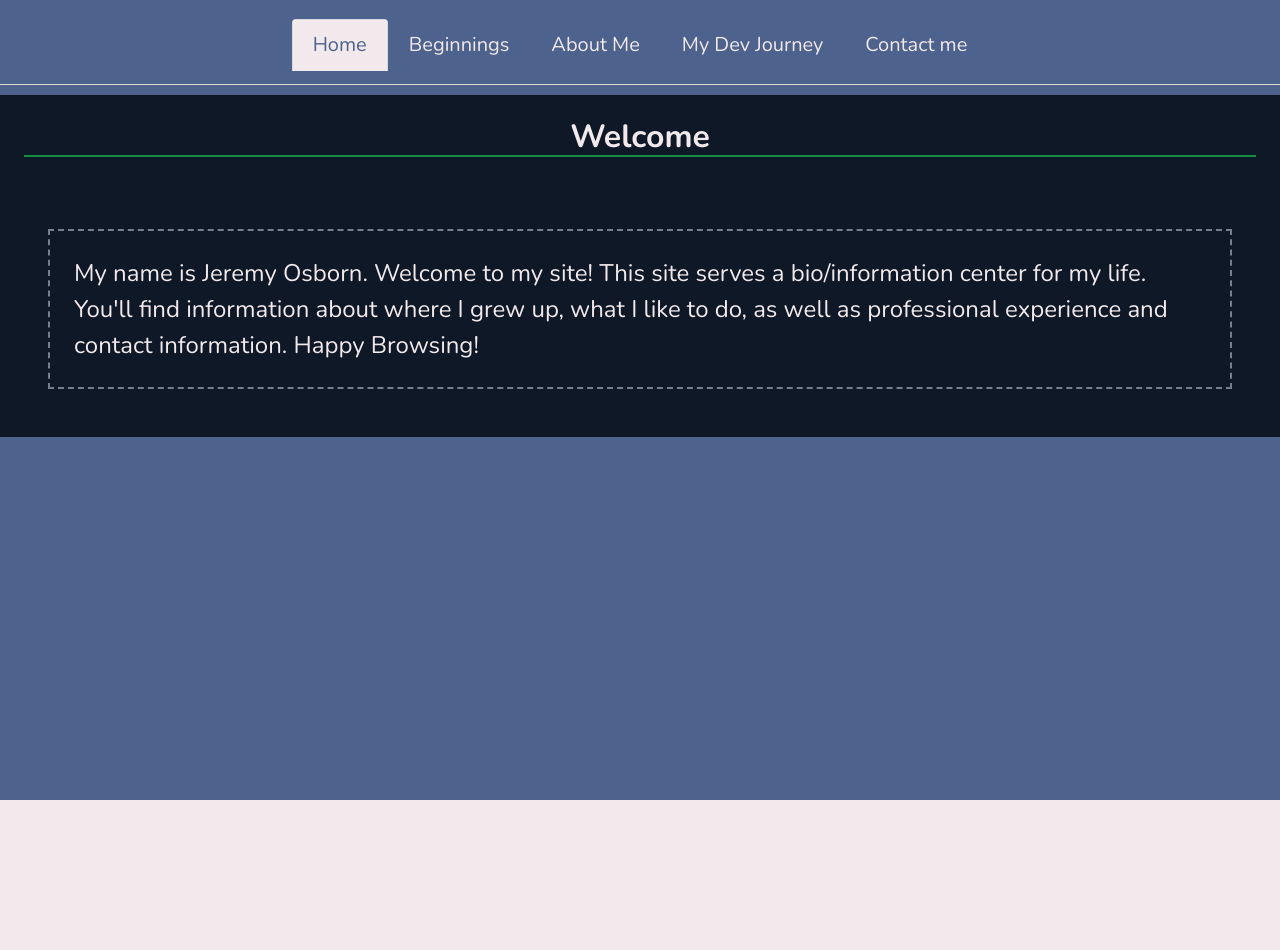
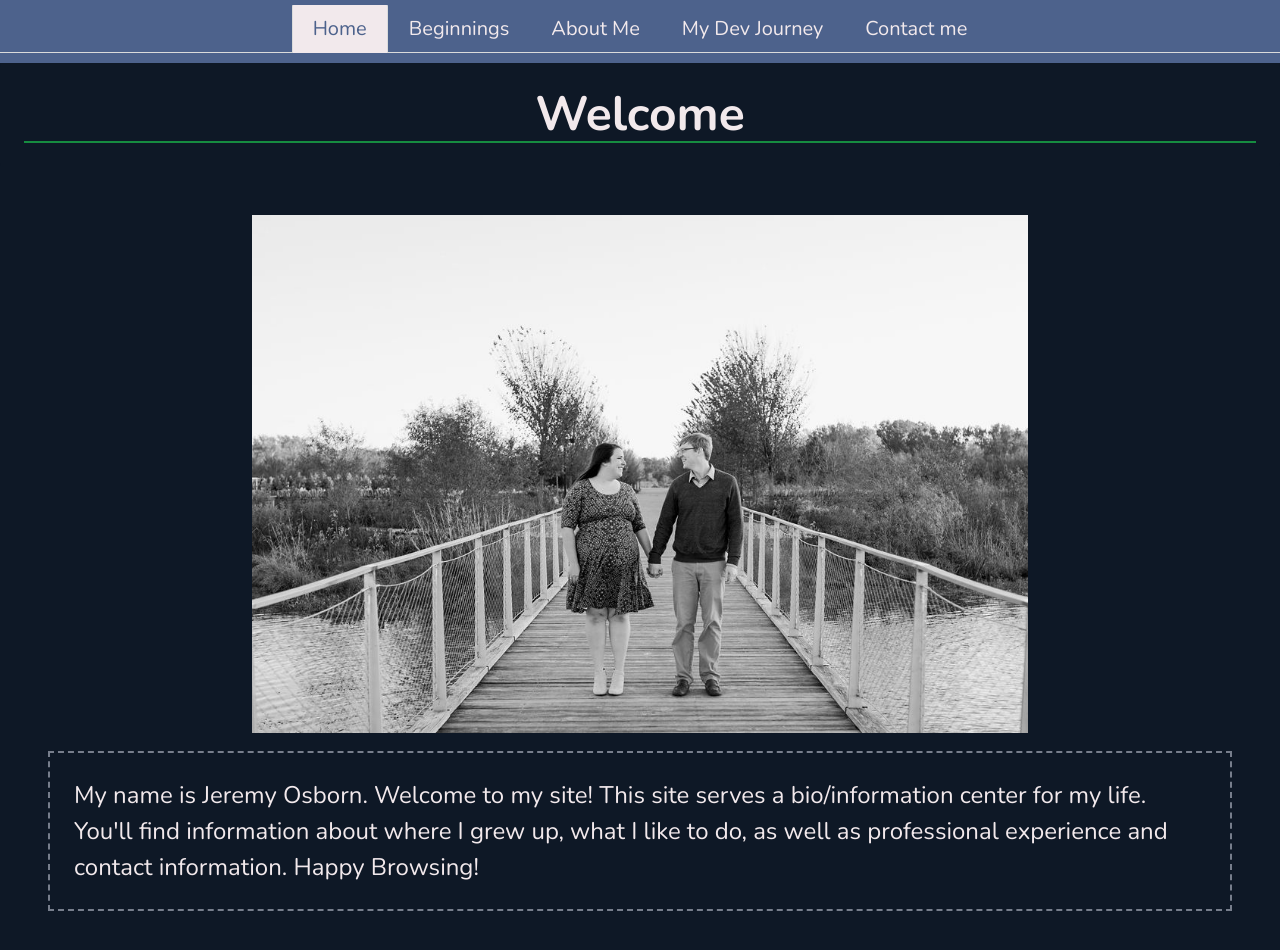
Before and after one commit to jwosborn/Website, a React (Create React App) app: page / in a window 1280 px wide. Shown: the top 950 px of the page. Before the commit the page ends 800 px from the top, so only its background shows below. Built offline with nearby package versions, Linux system fonts and the light colour scheme.

Commit message:
add banner pic/make menu smaller

```diff
--- a/src/App.scss
+++ b/src/App.scss
@@ -60,7 +60,8 @@ $menu-item-hover-color: $blue-dark;
   background: $blue-light;
 }
 .menu {
-  min-height: 10vh;
+  min-height: 6vh;
+  max-height: 6vh;
 } //hack to fix "beginnings collapse"
 body::-webkit-scrollbar {
   display: none;
@@ -90,6 +91,12 @@ body::-webkit-scrollbar {
   padding: 1em;
   border: 2px dashed $gray;
 }
+.intro-img {
+  min-height: 65vh;
+  min-width: 97vh;
+  margin: auto;
+  margin-bottom: 1em;
+}
 .is-on-top {
   z-index: 1000;
 }
--- a/src/components/Home.js
+++ b/src/components/Home.js
@@ -5,10 +5,16 @@ function Home() {
     <div>
       <div className="hero is-small">
         <span className="hero-body">
-          <p className="title underline">Welcome</p>
+          <p className="title is-1 underline">Welcome</p>
         </span>
       </div>
       <div className="section">
+        <figure className="image intro-img is-128x128">
+          <img
+            src={require("../assets/BWIntroPic.jpg")}
+            alt="Black and White/Jeremy and Kelsey holding hands."
+          />
+        </figure>
         <div className="content is-large font-main">
           <p>
             My name is Jeremy Osborn. Welcome to my site! This site serves a
```
Also changed, not shown: src/assets/BWIntroPic.jpg (added).
